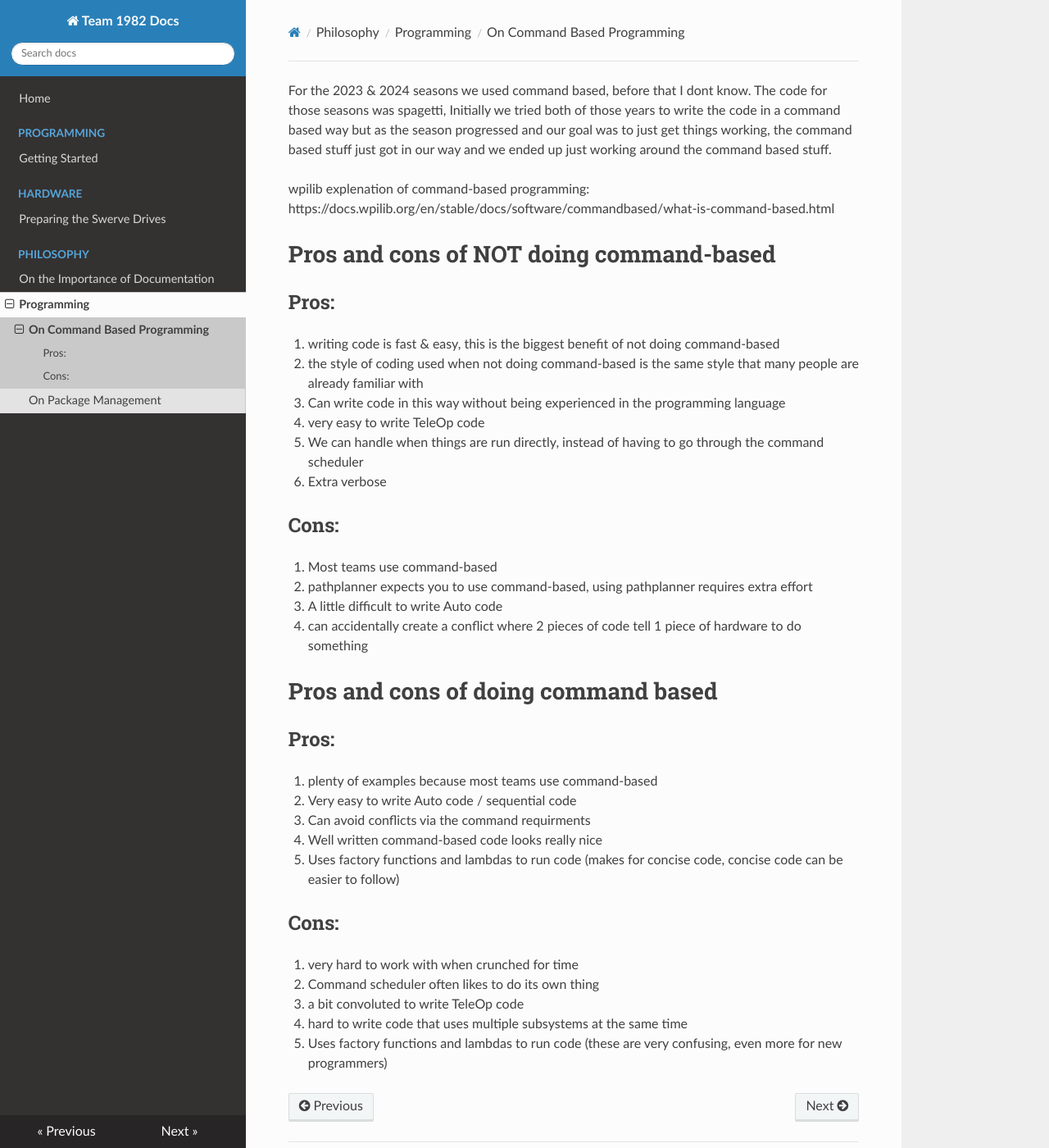
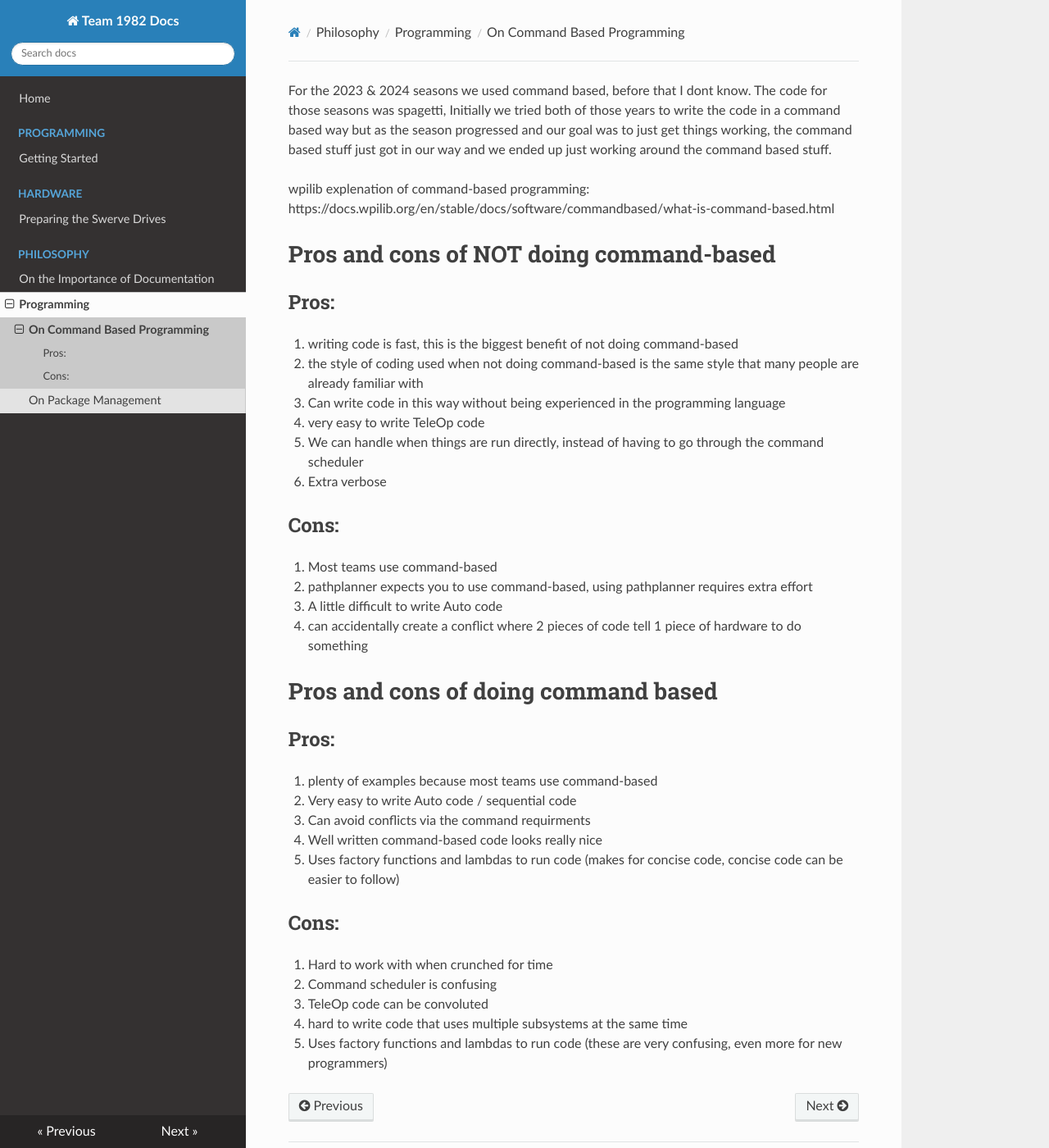
Before and after one commit to SMNWTeam1982/docs, an MkDocs documentation site: the page built from docs/philosophy/on-command-based-programming.md, in a window 1280 px wide and 1400 px high. Shown: the whole window at 82% size. Built offline with MkDocs 1.6.1, drawn with Linux system fonts in a browser that asks for light colours; nearby versions of some CDN libraries.

Commit message:
Update on-command-based-programming.md

```diff
--- a/docs/philosophy/on-command-based-programming.md
+++ b/docs/philosophy/on-command-based-programming.md
@@ -4,7 +4,7 @@ wpilib explenation of command-based programming: https://docs.wpilib.org/en/stab
 
 # Pros and cons of NOT doing command-based
 ## Pros:
-1. writing code is fast & easy, this is the biggest benefit of not doing command-based
+1. writing code is fast, this is the biggest benefit of not doing command-based
 2. the style of coding used when not doing command-based is the same style that many people are already familiar with
 3. Can write code in this way without being experienced in the programming language
 4. very easy to write TeleOp code
@@ -29,8 +29,8 @@ wpilib explenation of command-based programming: https://docs.wpilib.org/en/stab
 5. Uses factory functions and lambdas to run code (makes for concise code, concise code can be easier to follow)
 
 ## Cons:
-1. very hard to work with when crunched for time
-2. Command scheduler often likes to do its own thing
-3. a bit convoluted to write TeleOp code
+1. Hard to work with when crunched for time
+2. Command scheduler is confusing
+3. TeleOp code can be convoluted
 4. hard to write code that uses multiple subsystems at the same time
 5. Uses factory functions and lambdas to run code (these are very confusing, even more for new programmers)
```
